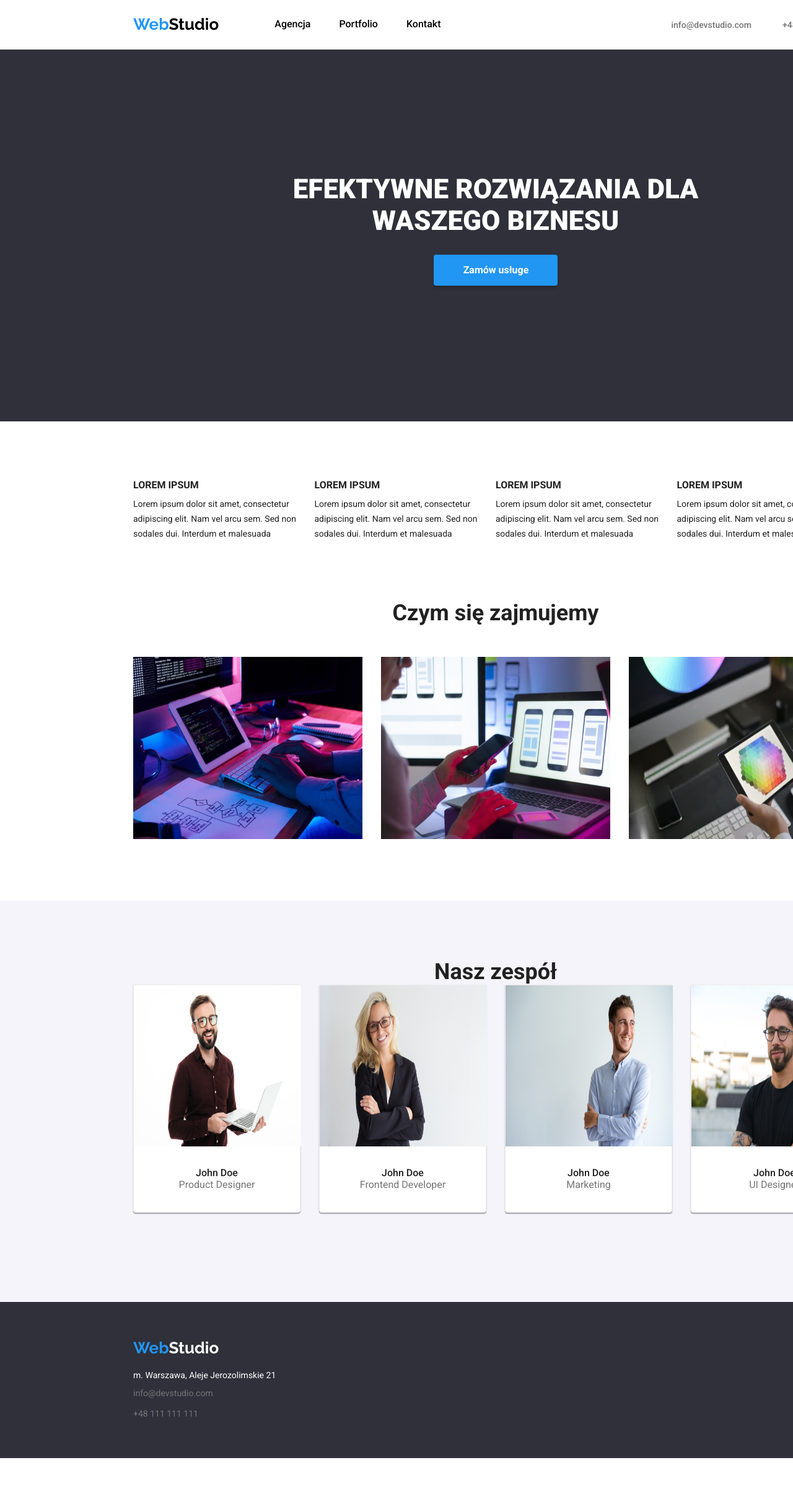
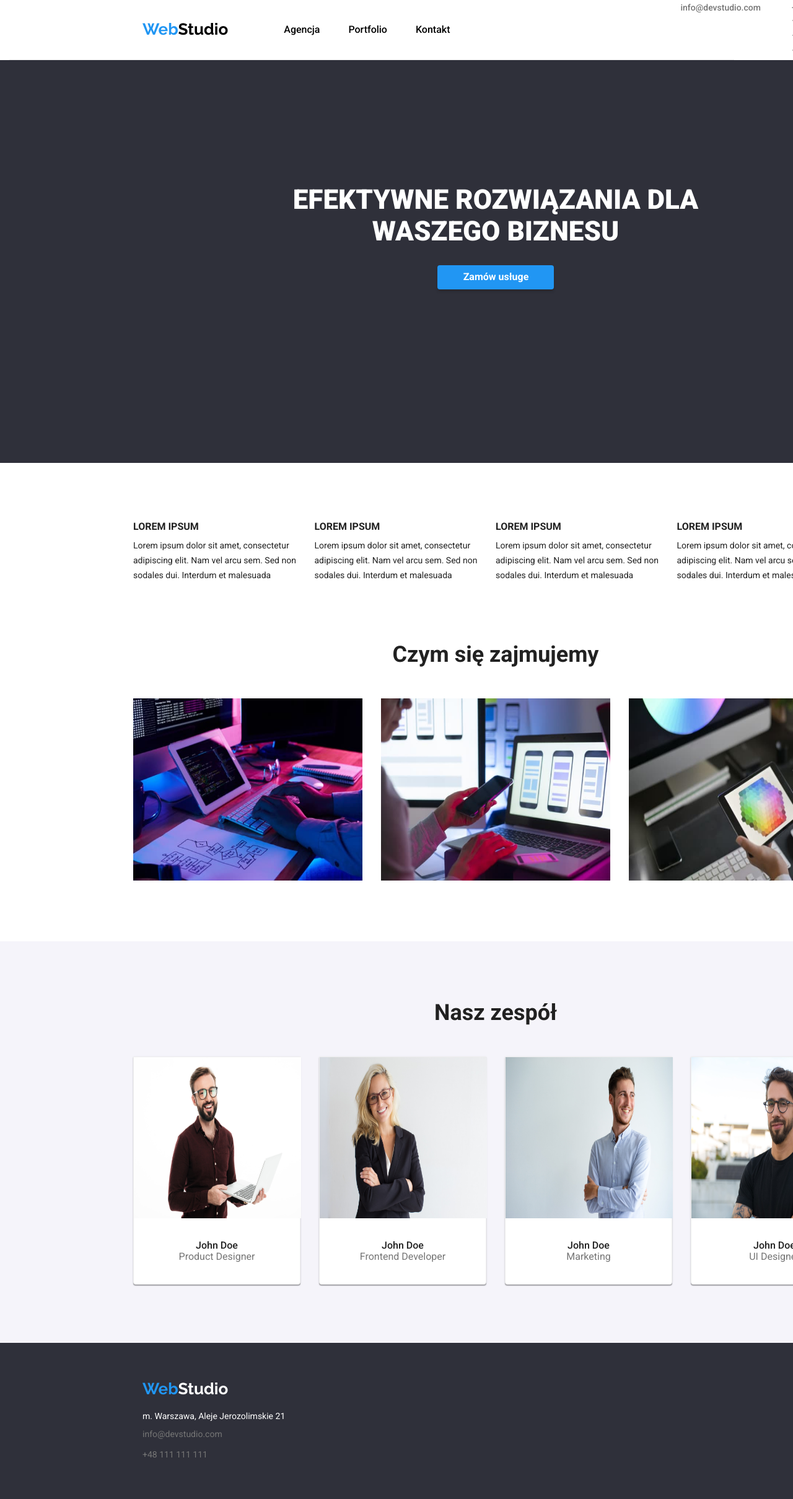
Before and after one commit to DawidSzotek/goit-markup-hw-03, a plain HTML site: page index.html in a window 1280 px wide. Shown: the top 2419 px of the page at 62% size. Before the commit the page ends 2353 px from the top, so only its background shows below. Drawn offline with nearby package versions, Linux system fonts and the light colour scheme.

Commit message:
poprawa zadania

```diff
--- a/css/style.css
+++ b/css/style.css
@@ -12,17 +12,16 @@
     --main-text-color: #212121;
 }
 .container {
-    display: inline;
-    align-items: center;
     width: 1200px;
+    padding:0 15px;
+    margin:0;
 }
 body {
     font-family: "Raleway";
     font-family: "Roboto", "Raleway", sans-serif;
     color: var(--main-text-color);
+    margin: auto;
     width: 1600px;
-    height: 2349px;
-    margin: auto;
 }
 .navigation-menu {
     display: flex;
@@ -30,10 +29,8 @@ body {
     gap: 46px;
 }
 .navigation {
-    height: 80px;
     border-bottom: 1px solid #ececec;
     display: flex;
-    justify-content: flex-start;
     align-items: center;
 }
 .header-nav {
@@ -67,8 +64,7 @@ body {
     font-size: 14px;
     line-height: 24px;
     color: var(--contacts-header-color);
-    padding-left: 372px;
-    margin-right: 227px;
+    padding-left:372px;
     gap: 50px;
 }
 .footer-navigation a {
@@ -85,8 +81,6 @@ body {
     display: block;
     margin: auto;
     background-color: var(--background-color);
-    width: 1600px;
-    height: 600px;
 }
 .main-text-content {
     display: block;
@@ -96,7 +90,6 @@ body {
 .main-page-header {
     display: block;
     font-family: "Roboto";
-    width: 696px;
     font-weight: 900;
     font-size: 44px;
     margin: auto;
@@ -105,15 +98,17 @@ body {
     color: #ffffff;
 }
 .first-section {
+    display: flex;
+    justify-content: space-around;
     padding-top: 94px;
 }
 .second-section {
+    display: flex;
+    justify-content: space-around;
     padding-top: 94px;
     padding-bottom: 94px;
 }
 .main-buttons {
-    width: 200px;
-    height: 50px;
     background-color: var(--accent-color);
     font-family: "Roboto";
     cursor: pointer;
@@ -129,7 +124,6 @@ body {
 }
 .descripion-primary {
     display: flex;
-    width: 270px;
 }
 .descripion-title {
     font-weight: 700;
@@ -139,7 +133,6 @@ body {
 .description-text {
     font-size: 14px;
     line-height: 1.71;
-    height: fit-content;
     padding-top: 10px;
 }
 .main-list {
@@ -167,8 +160,6 @@ body {
     line-height: 1.71;
 }
 .footer-navigation {
-    width: 100%;
-    height: 252px;
     background-color: var(--background-color);
 }
 .contact {
@@ -199,11 +190,13 @@ body {
     color: #ffffff;
 }
 .team-name {
+    display: flex;
+    justify-content: space-around;
     font-family: "Roboto";
     font-weight: 700;
     font-size: 36px;
     line-height: 1.17;
-    text-align: center;
+    padding-bottom:50px;
 }
 .pictures {
     border: 1px solid #eeeeee;
@@ -221,7 +214,7 @@ body {
     font-size: 16px;
     color: var(--main-text-color);
     text-align: center;
-    padding-top:30px;
+    padding-top: 30px;
 }
 .pictures-description {
     font-size: 16px;
@@ -231,9 +224,7 @@ body {
 .description {
     display: flex;
     list-style: none;
-    justify-content: center;
-    padding-left: 215px;
-    padding-right: 215px;
+    justify-content: space-around;
 }
 .selection-image {
     display: flex;
@@ -255,17 +246,13 @@ body {
 }
 .button-style {
     display: flex;
-    gap: 8px;
-    justify-content: center;
+    justify-content: space-around;
     padding-top: 94px;
     padding-bottom: 50px;
-   margin-right:300px;
 }
 .button-list {
     list-style-type: none;
     display: flex;
-    width: 257px;
-    height: 54px;
 }
 .button-list button {
     font-family: "Roboto";
@@ -277,7 +264,6 @@ body {
     background-color: #f5f4fa;
     border-radius: 4px;
     border: none;
-
     margin: 0 4px;
     padding: 6px 22px;
 }
@@ -303,19 +289,20 @@ body {
 }
 .product-center {
     display: flex;
+    justify-content: space-around;
     flex-wrap: wrap;
     list-style: none;
     gap: 30px;
-    justify-content: center;
-    margin-bottom: 94px;
-    padding-left: 215px;
-    padding-right: 215px;
+    padding-bottom: 94px;
 }
 .dream-team {
+    display: flex;
+    justify-content: space-around;
     background-color: #f5f4fa;
-    height: 648px;
     padding-top: 94px;
+    padding-bottom:94px;
 }
 .address {
     font-style: normal;
+    padding-bottom:60px;
 }
--- a/index.html
+++ b/index.html
@@ -16,9 +16,9 @@
         />
     </head>
     <body>
-        <div class="container">
             <!-- Nagłówek STRONY -->
             <header>
+                <div class="container">
                 <div class="navigation">
                      <a href="index.html">
                     <h2 class="logo-nav">
@@ -48,8 +48,8 @@
                   </li>
                 </ul>
                 </div>
+                </div>
             </header>
-        </div>
         <!--  GŁÓWNA ZAWARTOŚĆ STRONY  -->
         <main>
             <div class="main-header">
@@ -63,8 +63,8 @@
                 </div>
             </div>
             <!-- Pierwsza Sekcja -->
-            <div  class="container">
             <section class="first-section">
+                <div  class="container">
                 <ul class="description">
                     <li class="description-primary">
                         <h4 class="description-title">LOREM IPSUM</h4>
@@ -99,11 +99,11 @@
                         </p>
                     </li>
                 </ul>
+                </div>
             </section>
-            </div>
-            <div  class="container">
             <!-- Druga Sekcja -->
             <section class="second-section">
+                <div  class="container">
                     <h2 class="main-list-title">Czym się zajmujemy</h2>
                     <ul class="main-list">
                         <li >
@@ -131,11 +131,11 @@
                             />
                         </li>
                     </ul>
+                    </div>
             </section>
-            </div>
-            <div class="container">
             <!-- trzecia Sekcja-->
             <section class="dream-team">
+                <div class="container">
                 <h2 class="team-name">Nasz zespół</h2>
                 <ul class="selection-image">
                     <li>
@@ -199,11 +199,11 @@
                         </figure>
                     </li>
                 </ul>
+                </div>
             </section>
-            </div>
             <!-- Stopka Strony -->
-            <div class="container">
             <footer class="footer-navigation">
+                <div class="container">
                 <div class="navigation-color">
                     <a href="index.html">
                         <h2 class="navigation-footer-header">
@@ -218,8 +218,8 @@
                     <a href="tel:+48111111111">+48 111 111 111</a>
                 </div>
                 </address>
+                </div>
             </footer>
-             </div>
         </main>
     </body>
 </html>
```
Also changed, not shown: portfolio.html (+15 -8 lines).
